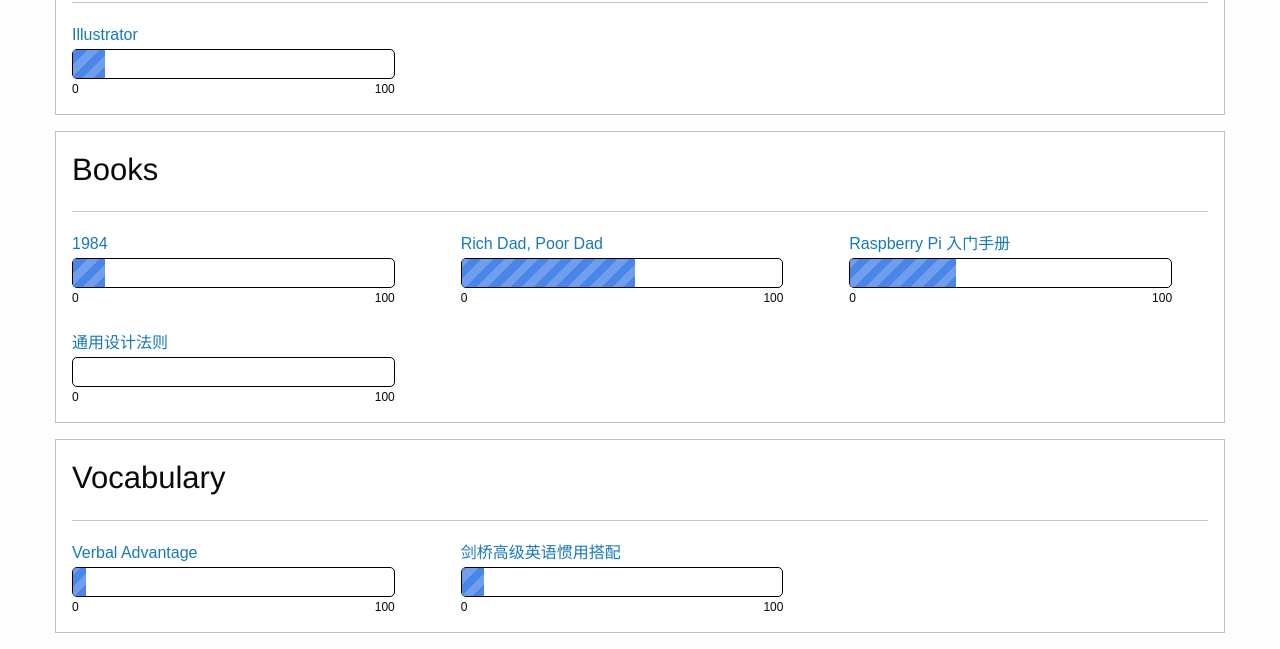
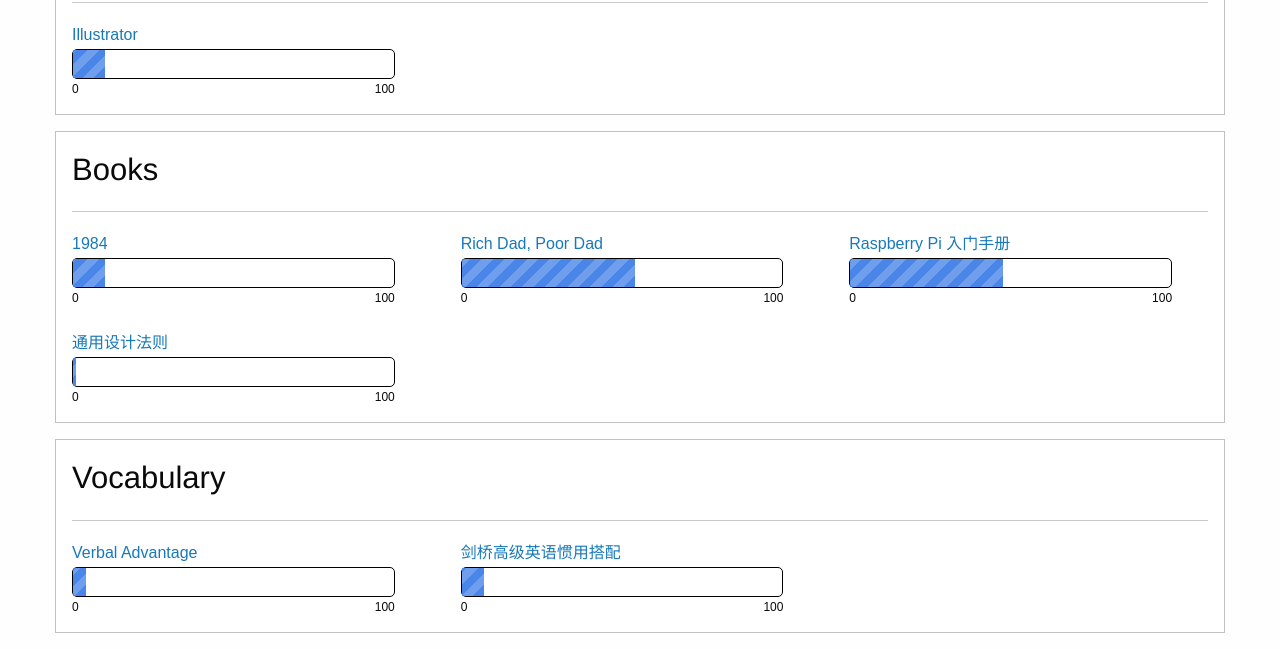
Before and after one commit to huiqingao/study-progress, a plain HTML site: page progress.html in a window 1280 px wide. Shown: the part 676-1325 px from the top of the page. Drawn offline with Linux system fonts and the light colour scheme.

Commit message:
Updated Books

```diff
--- a/progress.html
+++ b/progress.html
@@ -159,7 +159,7 @@
                 <div class="dollartimes-pb-title" style="font-size:16px; overflow: hidden;"><a href="" target="_blank">Raspberry Pi 入门手册</a></div>
                 <div>
                   <div class="dollartimes-pb-frame" style="border-radius: 5px; background-color: #ffffff;padding: 0px;border: 1px solid #000; height: 30px; margin: 2px 0 1px;">
-                    <div class="dollartimes-pb-fill" style="width:33%; height: 100%; margin-top: 0px; background: repeating-linear-gradient(-45deg, rgba(74,134,232,1), rgba(74,134,232,1) 8px, rgba(74,134,232,0.8) 8px, rgba(74,134,232,0.8) 16px);">&nbsp;</div>
+                    <div class="dollartimes-pb-fill" style="width:47.5%; height: 100%; margin-top: 0px; background: repeating-linear-gradient(-45deg, rgba(74,134,232,1), rgba(74,134,232,1) 8px, rgba(74,134,232,0.8) 8px, rgba(74,134,232,0.8) 16px);">&nbsp;</div>
                   </div>
                   <span class="dollartimes-pb-caption" style="float: left; font-size: 12px;">0</span>
                   <span class="dollartimes-pb-caption" style="float: right; font-size: 12px;">100</span>
@@ -176,7 +176,7 @@
                   <div class="dollartimes-pb-title" style="font-size:16px; overflow: hidden;"><a href="" target="_blank">通用设计法则</a></div>
                   <div>
                     <div class="dollartimes-pb-frame" style="border-radius: 5px; background-color: #ffffff;padding: 0px;border: 1px solid #000; height: 30px; margin: 2px 0 1px;">
-                      <div class="dollartimes-pb-fill" style="width:0%; height: 100%; margin-top: 0px; background: repeating-linear-gradient(-45deg, rgba(74,134,232,1), rgba(74,134,232,1) 8px, rgba(74,134,232,0.8) 8px, rgba(74,134,232,0.8) 16px);">&nbsp;</div>
+                      <div class="dollartimes-pb-fill" style="width:0.8%; height: 100%; margin-top: 0px; background: repeating-linear-gradient(-45deg, rgba(74,134,232,1), rgba(74,134,232,1) 8px, rgba(74,134,232,0.8) 8px, rgba(74,134,232,0.8) 16px);">&nbsp;</div>
                     </div>
                     <span class="dollartimes-pb-caption" style="float: left; font-size: 12px;">0</span>
                     <span class="dollartimes-pb-caption" style="float: right; font-size: 12px;">100</span>
```
